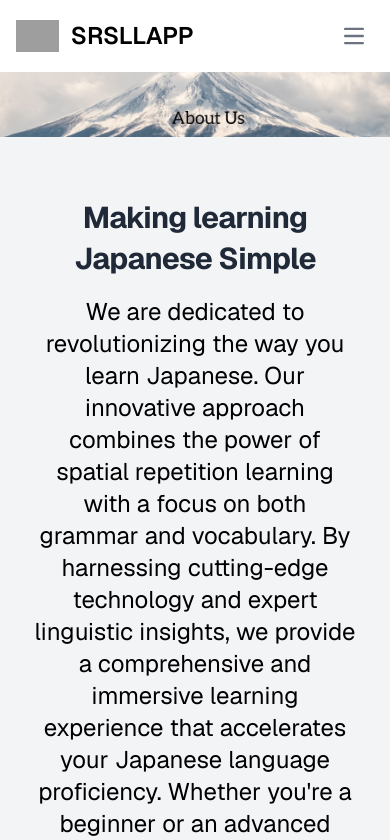
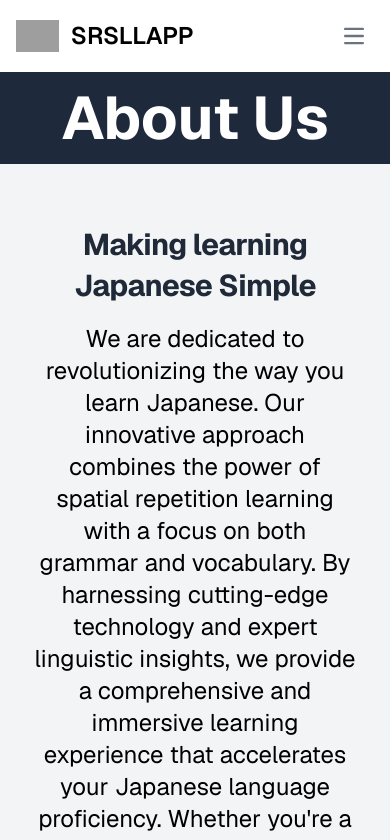
Before and after one commit to jervin8/csc530app, a Next.js app: page /about in a window 390 px wide. Shown: the top 840 px of the page. Built offline with nearby package versions, Linux system fonts and the light colour scheme; no server answers; grey boxes are pictures that could not be loaded.

Commit message:
about changes and mobile adjustments for navbar
unfinished

```diff
--- a/app/about/page.tsx
+++ b/app/about/page.tsx
@@ -1,16 +1,14 @@
 import Navbar from "@/components/Navbar";
-import Image from 'next/image';
-import AboutBackground from "@/app/public/img/about_background.png";
 import SectionTitle from "@/components/LandingPageComps/SectionTitle";
 import Footer from "@/components/Footer";
 
 export default function About() {
   return (
-    <main className="h-full w-full bg-gray-100 dark:bg-slate-700 text-black dark:text-white">
+    <div className="h-full w-full bg-gray-100 dark:bg-slate-700 text-black dark:text-white">
         <Navbar />
         <div className="h-screen">
-          <div>
-              <Image src={AboutBackground} alt="About Us" layout="responsive"/>
+          <div className="bg-slate-800 text-white py-4">
+              <h1 className="text-center text-6xl font-bold">About Us</h1>
           </div>
 
           <div className="relative">
@@ -28,6 +26,6 @@ export default function About() {
 
         </div>
         <Footer/>
-    </main>
+    </div>
   );
 }
--- a/components/Navbar.tsx
+++ b/components/Navbar.tsx
@@ -1,5 +1,6 @@
+
 import { createClient } from "@/utils/supabase/server";
-import { redirect } from "next/navigation";
+import { useState } from 'react';
 
 export default async function Navbar() {
 
```
Lines whose indentation alone changed are shown as unchanged.
